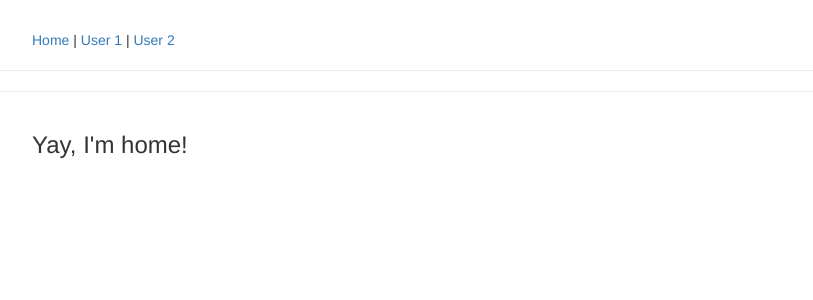
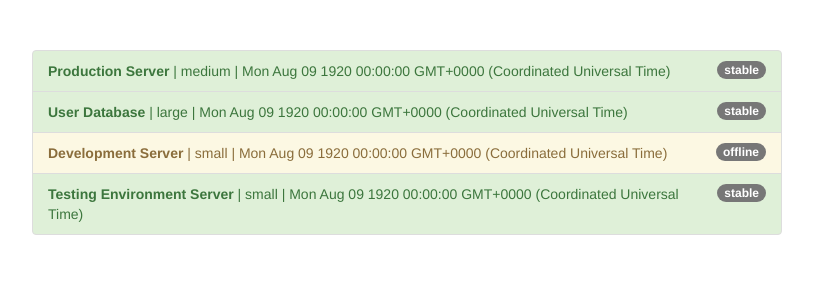
Before and after one commit to shivrajpro/angular-practice, an Angular app: page / in a window 1280 px wide. Shown: the top 300 px of the page, without its empty margins (233-1046 px from the left). Built offline with nearby package versions, Linux system fonts and the light colour scheme.

Commit message:
geting started with pipes

```diff
--- a/src/app/app.component.css
+++ b/src/app/app.component.css
@@ -1,3 +1,3 @@
 .container {
-  margin-top: 30px;
+  margin-top: 50px;
 }
--- a/src/app/app.component.html
+++ b/src/app/app.component.html
@@ -1,22 +1,18 @@
 <div class="container">
   <div class="row">
     <div class="col-xs-12 col-sm-10 col-md-8 col-sm-offset-1 col-md-offset-2">
-      <a routerLink="/">Home</a> |
-      <a [routerLink]="['user', 1]">
-        User 1
-      </a>
-      |
-      <a [routerLink]="['user', 2]">
-        User 2
-      </a>
-    </div>
-  </div>
-  <hr />
-  <p *ngIf="isActivated">Activated!</p>
-  <hr>
-  <div class="row">
-    <div class="col-xs-12 col-sm-10 col-md-8 col-sm-offset-1 col-md-offset-2">
-      <router-outlet></router-outlet>
+      <ul class="list-group">
+        <li
+          class="list-group-item"
+          *ngFor="let server of servers"
+          [ngClass]="getStatusClasses(server)">
+          <span
+            class="badge">
+            {{ server.status }}
+          </span>
+          <strong>{{ server.name }}</strong> | {{ server.instanceType }} | {{ server.started }}
+        </li>
+      </ul>
     </div>
   </div>
 </div>
--- a/src/app/app.component.ts
+++ b/src/app/app.component.ts
@@ -1,25 +1,42 @@
-import { Component, OnInit, OnDestroy } from '@angular/core';
-import { UserService } from "./user/user.service";
-import { Subscription } from 'rxjs';
+import { Component } from '@angular/core';
 
 @Component({
   selector: 'app-root',
   templateUrl: './app.component.html',
   styleUrls: ['./app.component.css']
 })
-export class AppComponent implements OnInit, OnDestroy{
-  isActivated: boolean = false;
-
-  constructor(private userService: UserService) {}
-
-  ngOnInit() {
-    this.userService.activatedEmitter.subscribe(
-      (didActivate)=>{
-        this.isActivated = didActivate;
-      });
+export class AppComponent {
+  servers = [
+    {
+      instanceType: 'medium',
+      name: 'Production Server',
+      status: 'stable',
+      started: new Date(15, 1, 2017)
+    },
+    {
+      instanceType: 'large',
+      name: 'User Database',
+      status: 'stable',
+      started: new Date(15, 1, 2017)
+    },
+    {
+      instanceType: 'small',
+      name: 'Development Server',
+      status: 'offline',
+      started: new Date(15, 1, 2017)
+    },
+    {
+      instanceType: 'small',
+      name: 'Testing Environment Server',
+      status: 'stable',
+      started: new Date(15, 1, 2017)
     }
-
-    ngOnDestroy(): void {
-      this.userService.activatedEmitter.unsubscribe();
-    }
+  ];
+  getStatusClasses(server: {instanceType: string, name: string, status: string, started: Date}) {
+    return {
+      'list-group-item-success': server.status === 'stable',
+      'list-group-item-warning': server.status === 'offline',
+      'list-group-item-danger': server.status === 'critical'
+    };
+  }
 }
--- a/src/app/home/home.component.html
+++ /dev/null
@@ -1 +0,0 @@
-<h3>Yay, I'm home!</h3>
--- a/src/app/home/home.component.ts
+++ /dev/null
@@ -1,63 +0,0 @@
-import { Component, OnInit, OnDestroy } from '@angular/core';
-import { interval, Subscription, Observable } from 'rxjs';
-import { map, filter } from "rxjs/operators";
-
-@Component({
-  selector: 'app-home',
-  templateUrl: './home.component.html',
-  styleUrls: ['./home.component.css']
-})
-export class HomeComponent implements OnInit, OnDestroy {
-
-  private firstObSubscription: Subscription;
-
-  constructor() { }
-
-  ngOnInit() {
-    /*
-      this.firstObSubscription = interval(1000).subscribe(
-          (count)=>{
-            console.log(count);
-          }
-        );
-
-     */
-    const customIntervalObs = Observable.create(
-      (observer) => {
-        let count = 0;
-        setInterval(() => {
-          observer.next(count);
-
-          // if (count === 2)
-          //   observer.complete();
-
-          if (count > 3)
-            observer.error(new Error("Count is greater than 3!"));
-
-          count++;
-        }, 1000);
-      }
-    );
-
-    this.firstObSubscription = customIntervalObs.pipe(
-      filter((data) => {
-        return data > 0;
-      }),
-      map((data: number) => {
-        return "Round : " + (data + 1);
-      })
-    )
-      .subscribe((data) => {
-        console.log(data);
-      }, (error) => {
-        console.log(error.message);
-      }, () => {
-        console.log('Completed!');
-      });
-  }
-
-  ngOnDestroy() {
-    this.firstObSubscription.unsubscribe();
-  }
-
-}
--- a/src/app/user/user.component.html
+++ /dev/null
@@ -1,2 +0,0 @@
-<p>User with <strong>ID {{ id }}</strong> was loaded</p>
-<button class="btn btn-primary" (click)="onActivate()">Activate</button>
--- a/src/app/user/user.component.ts
+++ /dev/null
@@ -1,30 +0,0 @@
-import { Component, OnInit, OnDestroy } from '@angular/core';
-import { ActivatedRoute, Params } from '@angular/router';
-import { UserService } from './user.service';
-
-@Component({
-  selector: 'app-user',
-  templateUrl: './user.component.html',
-  styleUrls: ['./user.component.css']
-})
-export class UserComponent implements OnInit, OnDestroy {
-  id: number;
-
-  constructor(private route: ActivatedRoute, private userService: UserService) {
-  }
-
-  ngOnInit() {
-    this.route.params.subscribe((params: Params) => {
-      this.id = +params.id;
-    });
-  }
-
-  onActivate(){
-    this.userService.activatedEmitter.next(true);
-  }
-
-  ngOnDestroy(){
-    this.userService.activatedEmitter.next(false);
-    this.userService.activatedEmitter.unsubscribe();
-  }
-}
--- a/src/app/user/user.service.ts
+++ /dev/null
@@ -1,9 +0,0 @@
-import { EventEmitter } from "events";
-import { Injectable } from "@angular/core";
-import { Subject } from "rxjs";
-
-@Injectable({providedIn:'root'})
-export class UserService{
-    // activatedEmitter = new EventEmitter<boolean>();
-    activatedEmitter = new Subject<boolean>();
-}
```
Also changed, not shown: src/app/app-routing.module.ts (deleted, +0 -22 lines), src/app/app.module.ts (+4 -7 lines), src/app/home/home.component.css (deleted), src/app/user/user.component.css (deleted), 1 other file (tests, documents, lock files or other folders).
